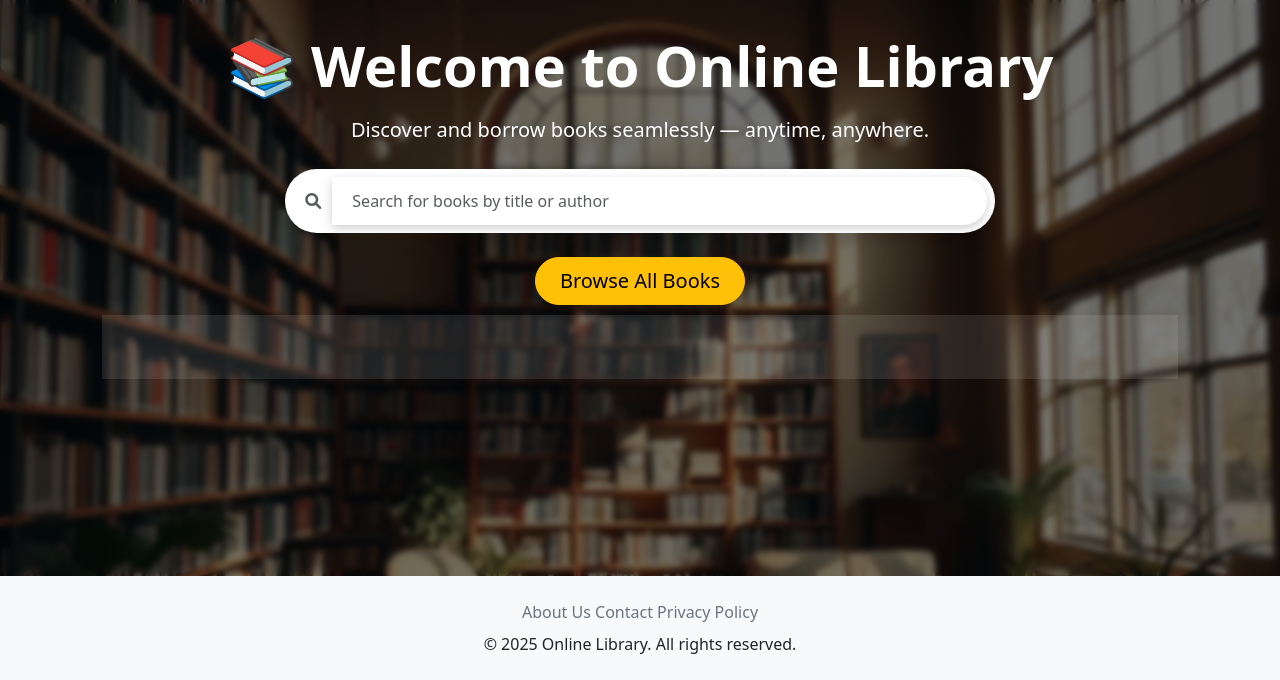
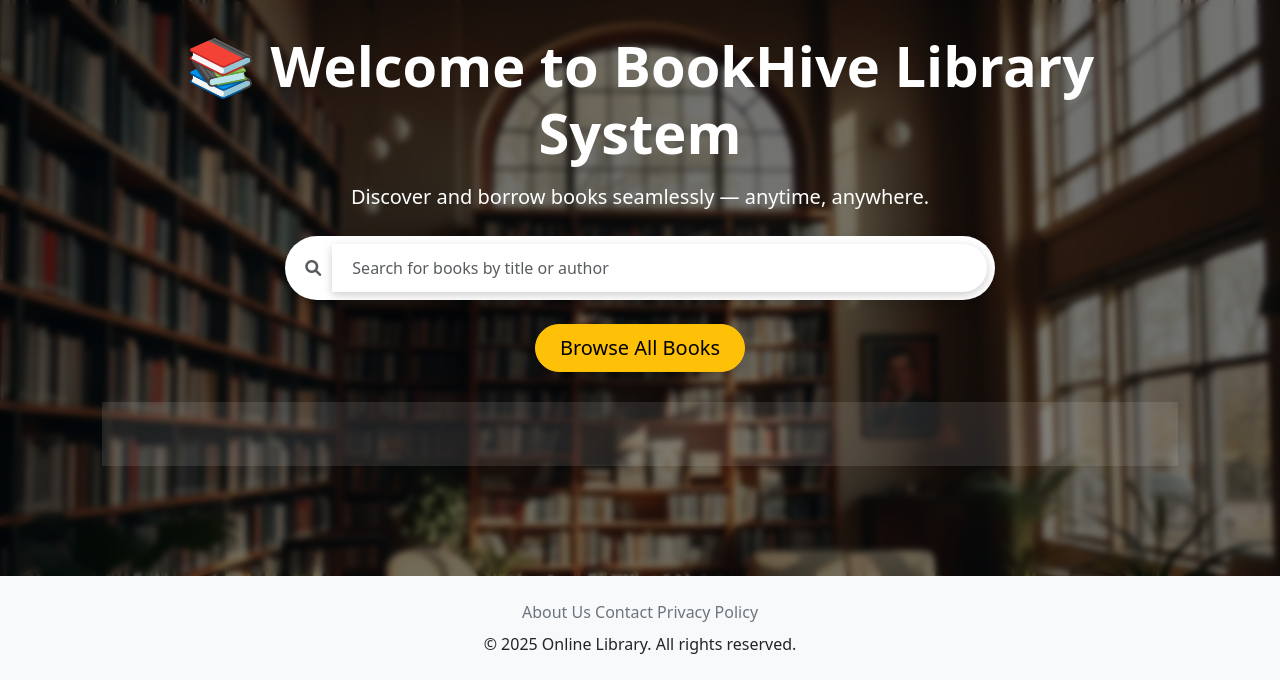
Before and after one commit to wilbertharianto8/GroupA-LibraryManagementSystem, a Django app: page / in a window 1280 px wide. Shown: the part 120-800 px from the top of the page. Run offline with Django 4.2, Linux system fonts and the light colour scheme; data that the repository does not hold is empty; parts of the project's set-up code (start-up, migrations or seed data) failed here and were passed over.

Commit message:
update app name

```diff
--- a/online_library/templates/home.html
+++ b/online_library/templates/home.html
@@ -59,7 +59,7 @@ main {
     width: 100%;
     background: rgba(255,255,255,0.1);
     padding: 2rem 0;
-    margin-top: 10px;
+    margin-top: 30px;
 }
 .cover-track {
     display: flex;
@@ -112,7 +112,7 @@ main {
 <div class="hero-section">
     <div class="hero-overlay"></div>
     <div class="container hero-content">
-        <h1 class="display-4 fw-bold mb-3">📚 Welcome to Online Library</h1>
+        <h1 class="display-4 fw-bold mb-3">📚 Welcome to BookHive Library System</h1>
         <p class="lead mb-4">Discover and borrow books seamlessly — anytime, anywhere.</p>
 
         <!-- Search -->
```
